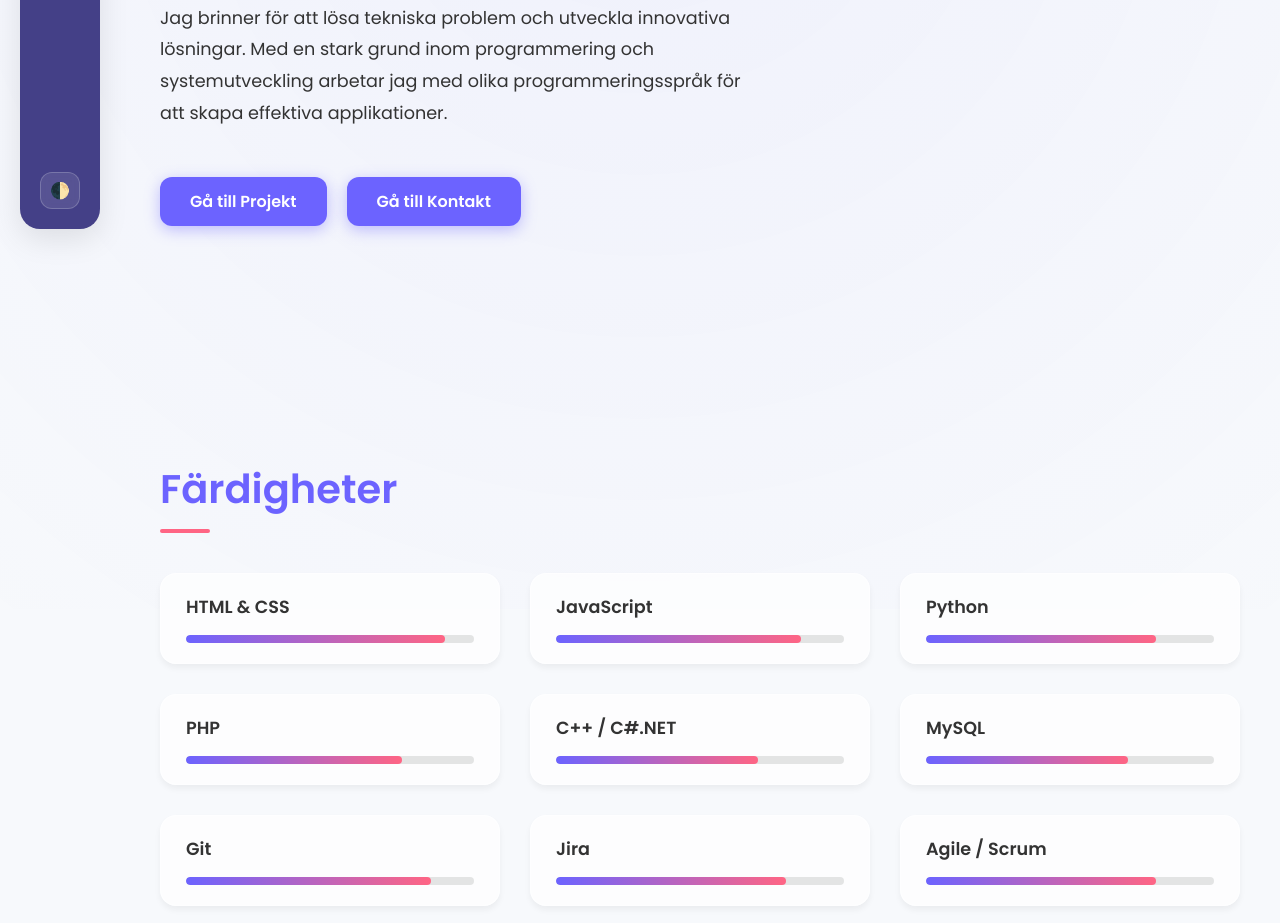
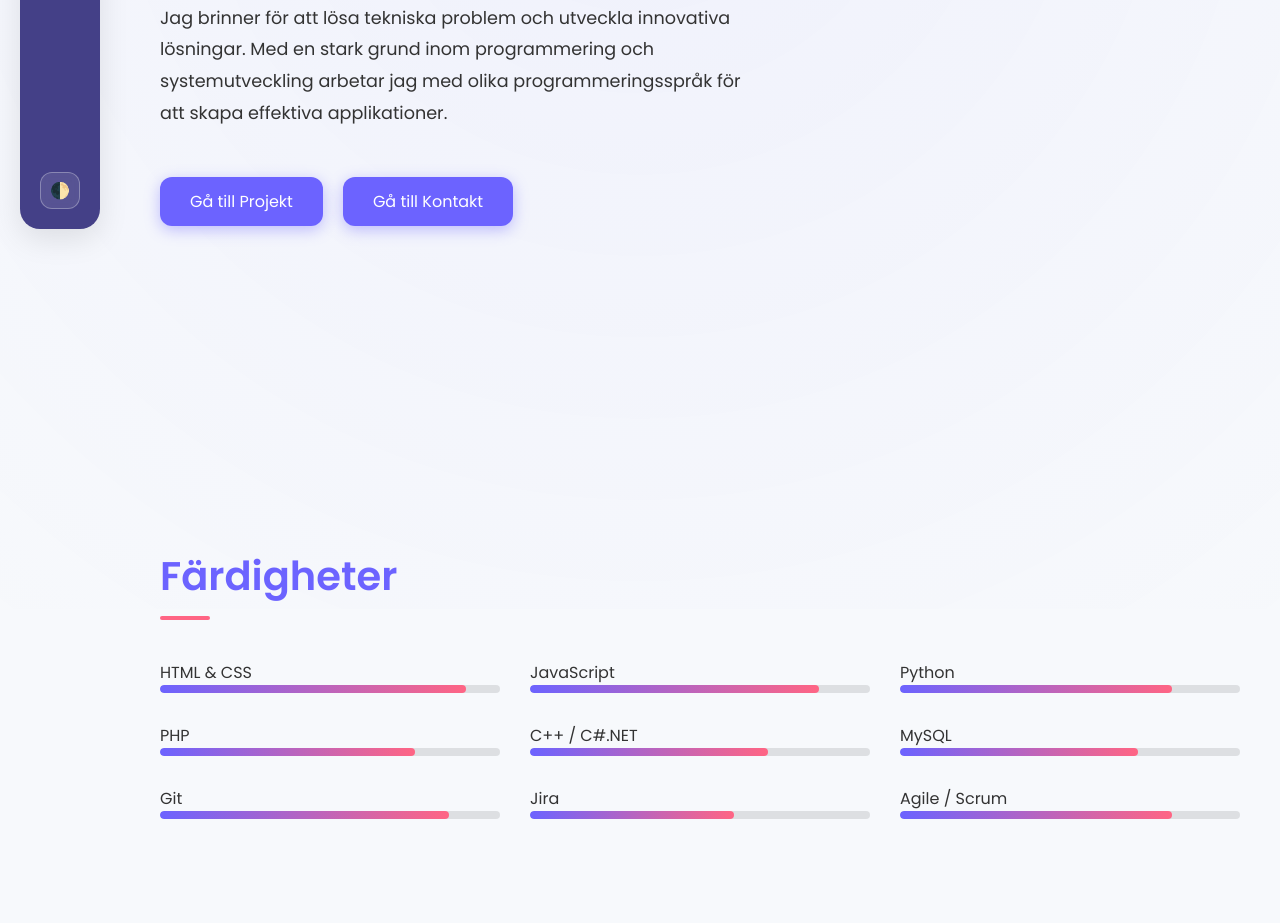
Before and after one commit to 01KhaliDo/readme, a plain HTML site: page index.html in a window 1280 px wide. Shown: the part 591-1514 px from the top of the page. Drawn offline with Linux system fonts and the light colour scheme.

Commit message:
ändringar skills

```diff
--- a/index.html
+++ b/index.html
@@ -60,81 +60,17 @@
                             att skapa effektiva applikationer.</p>
                     </div>
                 </div>
+                <nav class="button-nav">
+                    <a href="#projects" class="cta-button">Gå till Projekt</a>
+                    <a href="#contact" class="cta-button">Gå till Kontakt</a>
+                </nav>
             </div>
-            <nav class="button-nav">
-                <a href="#projects" class="cta-button">Gå till Projekt</a>
-                <a href="#contact" class="cta-button">Gå till Kontakt</a>
-            </nav>
         </div>
 
         <!-- Sektion för Kontakt -->
         <div id="skills" class="section">
             <h2>Färdigheter</h2>
-
-            <div class="skills-grid">
-                <div class="skill">
-                    <span>HTML & CSS</span>
-                    <div class="bar">
-                        <div class="fill" style="width: 90%"></div>
-                    </div>
-                </div>
-
-                <div class="skill">
-                    <span>JavaScript</span>
-                    <div class="bar">
-                        <div class="fill" style="width: 85%"></div>
-                    </div>
-                </div>
-
-                <div class="skill">
-                    <span>Python</span>
-                    <div class="bar">
-                        <div class="fill" style="width: 80%"></div>
-                    </div>
-                </div>
-
-                <div class="skill">
-                    <span>PHP</span>
-                    <div class="bar">
-                        <div class="fill" style="width: 75%"></div>
-                    </div>
-                </div>
-
-                <div class="skill">
-                    <span>C++ / C#.NET</span>
-                    <div class="bar">
-                        <div class="fill" style="width: 70%"></div>
-                    </div>
-                </div>
-
-                <div class="skill">
-                    <span>MySQL</span>
-                    <div class="bar">
-                        <div class="fill" style="width: 70%"></div>
-                    </div>
-                </div>
-
-                <div class="skill">
-                    <span>Git</span>
-                    <div class="bar">
-                        <div class="fill" style="width: 85%"></div>
-                    </div>
-                </div>
-
-                <div class="skill">
-                    <span>Jira</span>
-                    <div class="bar">
-                        <div class="fill" style="width: 80%"></div>
-                    </div>
-                </div>
-
-                <div class="skill">
-                    <span>Agile / Scrum</span>
-                    <div class="bar">
-                        <div class="fill" style="width: 80%"></div>
-                    </div>
-                </div>
-            </div>
+            <div class="skills-grid"></div>
         </div>
 
 
@@ -193,6 +129,7 @@
             }
 
         </script>
+        <script src="skills.js"></script>
         <script src="projects.js"></script>
 
 </body>
--- a/projects.js
+++ b/projects.js
@@ -5,7 +5,7 @@
             "Realtidsbaserad webbchatt med privata meddelanden, skrivindikatorer och notifikationer.",
         tech: ["Node.js", "Socket.io", "JavaScript"],
         live: "https://webchatt-n93e.onrender.com",
-        github: "https://github.com/dittanamn/webbchatt"
+        github: "https://github.com/01khalido/chatt"
     },
     {
         title: "RKD Travels",
@@ -13,7 +13,7 @@
             "Resebokningsplattform med sökning, bokning och användarhantering.",
         tech: ["HTML", "CSS", "JavaScript", "Python", "MySQL", "AWS"],
         live: "",
-        github: "https://github.com/dittanamn/rkd-travels"
+        github: "https://github.com/01khalido/rkd-travels"
     }
 ];
 
--- /dev/null
+++ b/skills.js
@@ -0,0 +1,24 @@
+const skills = [
+    { name: "HTML & CSS", level: 90 },
+    { name: "JavaScript", level: 85 },
+    { name: "Python", level: 80 },
+    { name: "PHP", level: 75 },
+    { name: "C++ / C#.NET", level: 70 },
+    { name: "MySQL", level: 70 },
+    { name: "Git", level: 85 },
+    { name: "Jira", level: 60 },
+    { name: "Agile / Scrum", level: 80 }
+];
+
+const skillsContainer = document.querySelector(".skills-grid");
+
+skills.forEach(skill => {
+    skillsContainer.innerHTML += `
+        <div class="skill2222">
+            <span>${skill.name}</span>
+            <div class="bar">
+                <div class="fill" style="width: ${skill.level}%"></div>
+            </div>
+        </div>
+    `;
+});
--- a/styles.css
+++ b/styles.css
@@ -158,7 +158,8 @@
 .next-button {
     background: rgba(255, 255, 255, 0.1);
     color: width;
-    border: 1px solid rgba(255, 255, 255, 0.2);
+    border: 1px solid rgba(255, 255, 255, 0.3);
+    /* improved visibility */
     padding: 8px 16px;
     border-radius: 12px;
     cursor: pointer;
@@ -314,7 +315,6 @@
     display: inline-block;
     box-shadow: 0 4px 15px rgba(108, 99, 255, 0.4);
     transition: var(--transition);
-    font-weight: 600;
 }
 
 .cta-button:hover {
@@ -515,6 +515,10 @@
 
     .sidebar nav ul li img {
         margin: 0;
+        width: 24px;
+        height: 24px;
+        min-width: 24px;
+        /* Ensure they don't shrink */
     }
 
     .next-button {
@@ -526,9 +530,12 @@
         height: 40px;
         padding: 0;
         border-radius: 50%;
-        /* Circle shape */
         margin: 0 10px;
         font-size: 0;
+        border: 2px solid rgba(255, 255, 255, 0.6);
+        /* Distinct border */
+        background: rgba(255, 255, 255, 0.1);
+        backdrop-filter: blur(4px);
         /* Hide text */
     }
 
```
